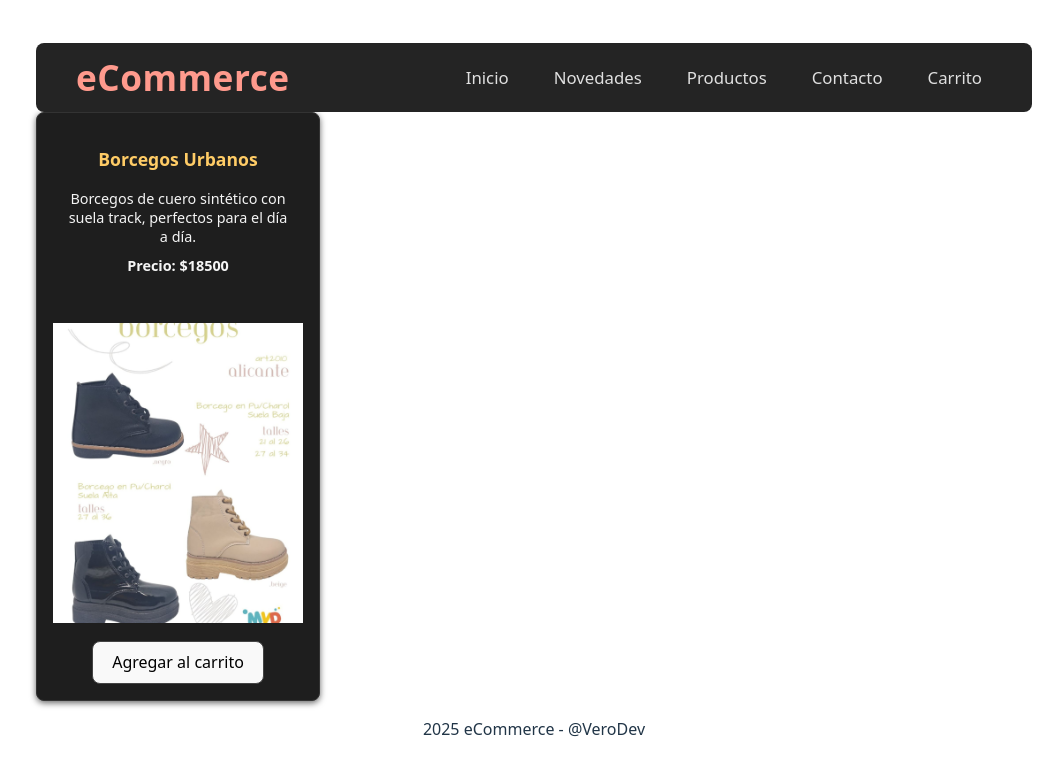
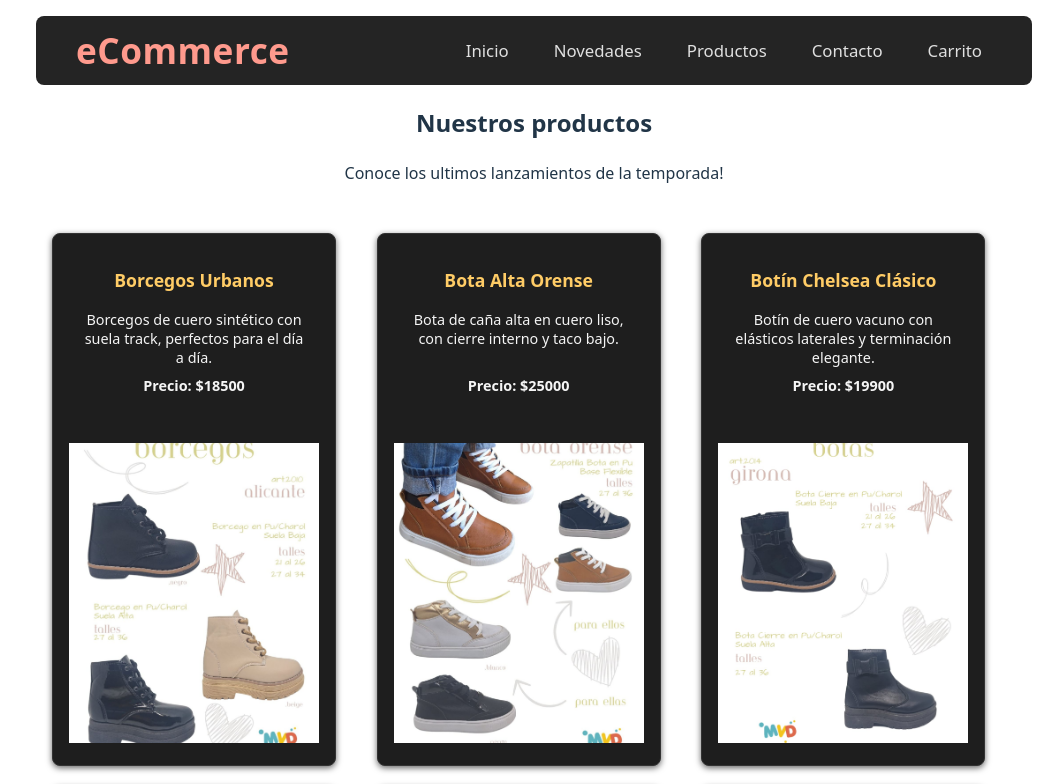
Before and after one commit to veritocapito/eCommerce, a React (Vite) app: page / in a window 1280 px wide. Shown: the top 784 px of the page, without its empty margins (106-1169 px from the left). Built offline with nearby package versions, Linux system fonts and the light colour scheme.

Commit message:
add routes and navigation

```diff
--- a/package.json
+++ b/package.json
@@ -11,7 +11,8 @@
   },
   "dependencies": {
     "react": "^19.1.1",
-    "react-dom": "^19.1.1"
+    "react-dom": "^19.1.1",
+    "react-router-dom": "^7.9.3"
   },
   "devDependencies": {
     "@eslint/js": "^9.33.0",
--- a/src/App.jsx
+++ b/src/App.jsx
@@ -1,22 +1,26 @@
-//import { useState } from 'react'
-import './App.css'
-import Footer from './components/Footer/Footer'
-import Header from './components/Header/Header'
-import ItemListContainer from './components/ItemListContainer/ItemListContainer'
-import ItemDetailContainer from './components/ItemDetailContainer/ItemDetailContainer';
+import { BrowserRouter, Routes, Route } from "react-router-dom";
+import "./App.css";
+import Footer from "./components/Footer/Footer";
+import Header from "./components/Header/Header";
+import ItemListContainer from "./components/ItemListContainer/ItemListContainer";
+import ItemDetailContainer from "./components/ItemDetailContainer/ItemDetailContainer";
 
 function App() {
-
-
-
   return (
     <>
-      <Header />
-      {/* <ItemListContainer title={"Nuestros productos"} /> */}
-      <ItemDetailContainer />
-      <Footer />
+      <BrowserRouter>
+        <Header />
+        <Routes>
+          <Route
+            path="/"
+            element={<ItemListContainer title={"Nuestros productos"} />}
+          />
+          <Route path="/detail/:id" element={<ItemDetailContainer />} />
+        </Routes>
+        <Footer />
+      </BrowserRouter>
     </>
-  )
+  );
 }
 
-export default App
+export default App;
--- a/src/components/Item/Item.jsx
+++ b/src/components/Item/Item.jsx
@@ -1,16 +1,14 @@
-import "./Item.css"
+import "./Item.css";
 
-const Item = ({name, price, description, imageUrl }) => {
+const Item = ({ name, price, description, imageUrl, children }) => {
   return (
-    <>
-      <article className="product-item">
-        <h3 className="product-title">{name}</h3>
-        <p>{description}</p>
-        <p style={{fontWeight: 'bold'}}>Precio: ${price}</p>
-        <img src={imageUrl} alt={name} />
-        <button className="product-actions">Agregar al carrito</button>
-      </article>
-    </>
+    <article className="product-item">
+      <h3 className="product-title">{name}</h3>
+      <p>{description}</p>
+      <p style={{ fontWeight: "bold" }}>Precio: ${price}</p>
+      <img src={imageUrl} alt={name} />
+      {children}
+    </article>
   );
 };
 
--- a/src/components/ItemDetailContainer/ItemDetailContainer.jsx
+++ b/src/components/ItemDetailContainer/ItemDetailContainer.jsx
@@ -1,18 +1,21 @@
 import { useEffect, useState } from "react";
 import ItemDetail from "../ItemDetail/ItemDetail";
+import { useParams } from "react-router-dom";
 
 const ItemDetailContainer = () => {
   const [detail, setDetail] = useState({});
+
+  const { id } = useParams();
 
   useEffect(() => {
     fetch("/data/products.json")
       .then((res) => res.json())
       .then((data) => {
-        const product = data.find(item => item.id === "1");
+        const product = data.find(item => item.id === id);
         product ? setDetail(product) : Promise.reject(new Error("Product not found"));
       })
       .catch((err) => console.log(err));
-  }, []);
+  }, [id]);
 
   return (
     <main>{Object.keys(detail).length ?
--- a/src/components/ItemList/ItemList.jsx
+++ b/src/components/ItemList/ItemList.jsx
@@ -1,11 +1,16 @@
 import Item from "../Item/Item";
 import "./ItemList.css"
+import { Link } from "react-router-dom";
 
 const ItemList = ({ lista }) => {
   return (
     <div className="item-list">
       {lista.length ? (
-        lista.map((prod) => <Item key={prod.id} {...prod} /> )
+        lista.map((prod) =>
+          <Link key={prod.id} to={`/detail/${prod.id}`}>
+            <Item {...prod} />
+          </Link>
+        )
       ) : (
         <p>No hay productos.</p>
       )}
--- a/src/components/Nav/Nav.jsx
+++ b/src/components/Nav/Nav.jsx
@@ -1,14 +1,15 @@
 import "./Nav.css";
+import { Link } from 'react-router-dom';
 
 const Nav = () => {
   return (
     <nav>
       <ul>
-        <li><a href="#">Inicio</a></li>
-        <li><a href="#">Novedades</a></li>
-        <li><a href="#">Productos</a></li>
-        <li><a href="#">Contacto</a></li>
-        <li><a href="#">Carrito</a></li>
+        <li><Link to="/">Inicio</Link></li>
+        <li><Link to="/category/arrivals">Novedades</Link></li>
+        <li><Link to="/category/products">Productos</Link></li>
+        <li><Link to="/contacto">Contacto</Link></li>
+        <li><Link to="/carrito">Carrito</Link></li>
       </ul>
     </nav>
   );
```
Also changed, not shown: 1 other file (tests, documents, lock files or other folders).
